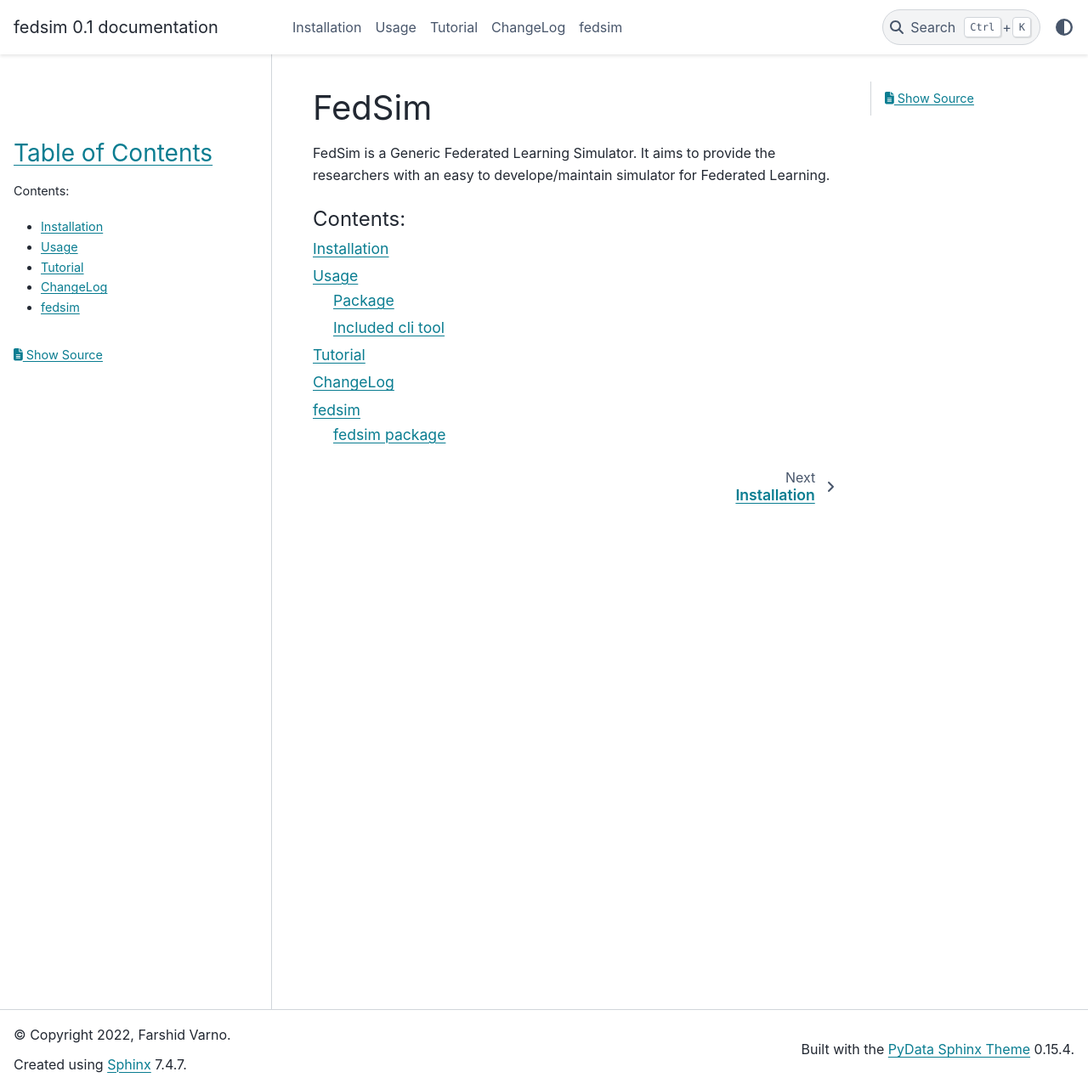
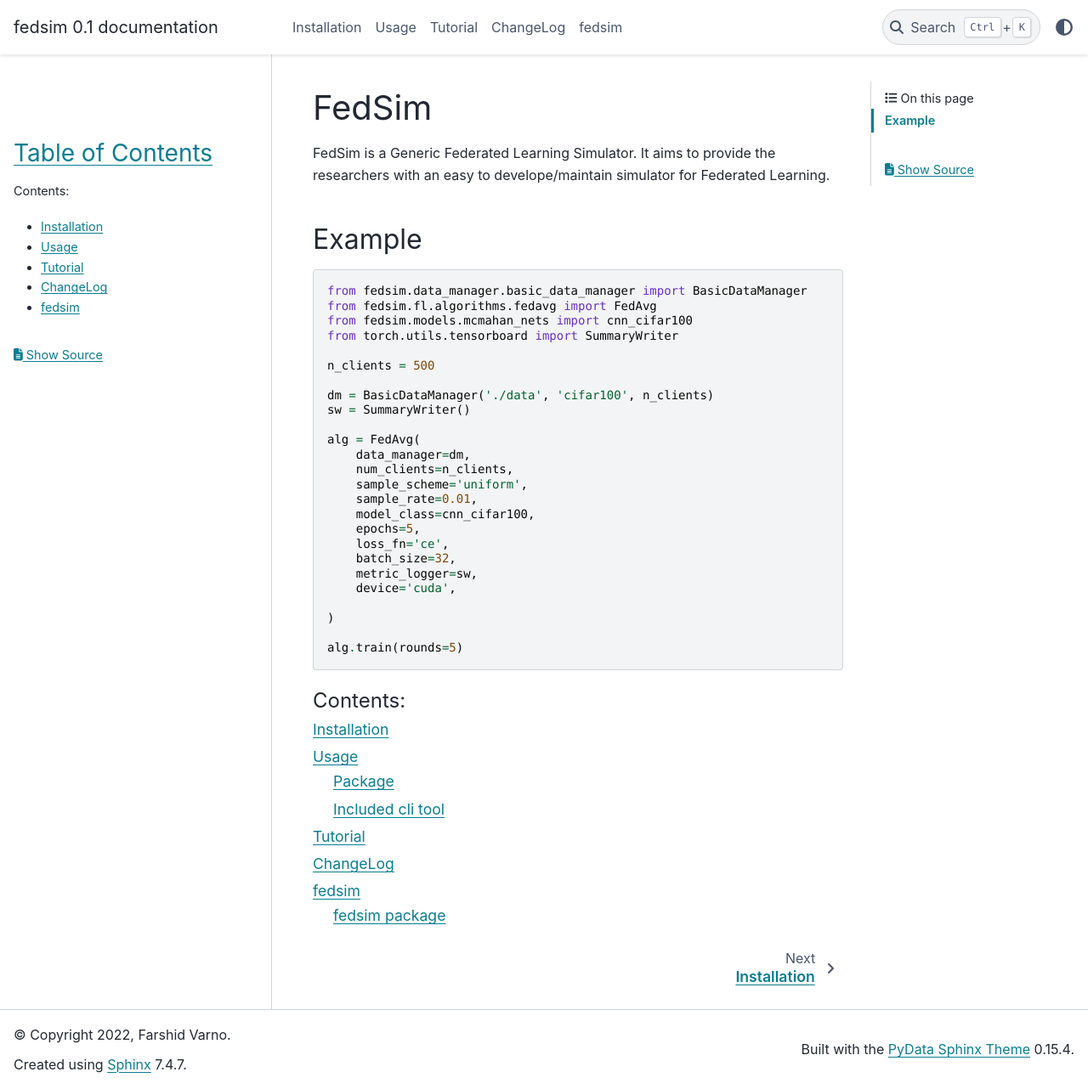
Before and after one commit to varnio/fedsim, a Sphinx documentation site: the page built from docs/source/index.rst, in a window 1280 px wide and 1282 px high. Shown: the whole window at 85% size. Built offline with Sphinx 7.4.7 and the PyData theme 0.15.4, drawn with Linux system fonts in a browser that asks for light colours.

Commit message:
separated demo from usage in docs

```diff
--- /dev/null
+++ b/docs/source/demo.rst
@@ -0,0 +1,29 @@
+Example
+-------
+.. code-block:: python
+
+    from fedsim.data_manager.basic_data_manager import BasicDataManager
+    from fedsim.fl.algorithms.fedavg import FedAvg
+    from fedsim.models.mcmahan_nets import cnn_cifar100
+    from torch.utils.tensorboard import SummaryWriter
+
+    n_clients = 500
+
+    dm = BasicDataManager('./data', 'cifar100', n_clients)
+    sw = SummaryWriter()
+
+    alg = FedAvg(
+        data_manager=dm,
+        num_clients=n_clients,
+        sample_scheme='uniform',
+        sample_rate=0.01,
+        model_class=cnn_cifar100,
+        epochs=5,
+        loss_fn='ce',
+        batch_size=32,
+        metric_logger=sw,
+        device='cuda',
+
+    )
+
+    alg.train(rounds=5)
--- a/docs/source/index.rst
+++ b/docs/source/index.rst
@@ -7,7 +7,9 @@
 FedSim
 ======
 
-FedSim is a Generic Federated Learning Simulator. It aims to provide the researchers with an easy to develope/maintain simulator for Federated Learning.
+.. include:: readme.rst
+.. include:: demo.rst
+
 
 .. toctree::
    :maxdepth: 2
--- /dev/null
+++ b/docs/source/readme.rst
@@ -0,0 +1 @@
+FedSim is a Generic Federated Learning Simulator. It aims to provide the researchers with an easy to develope/maintain simulator for Federated Learning.
```
